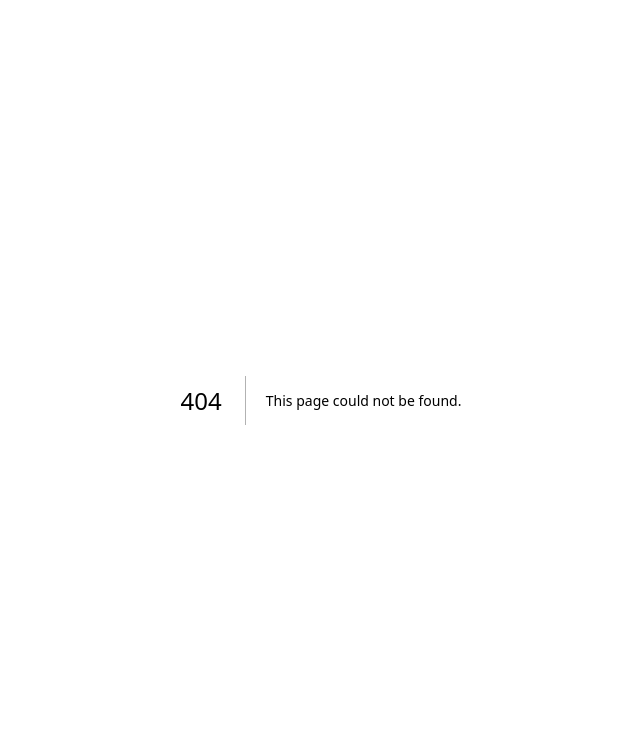
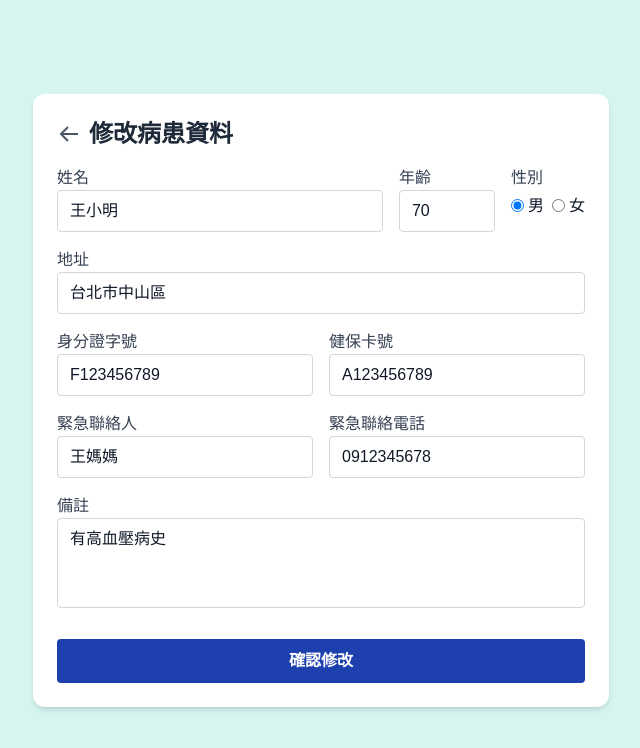
Before and after one commit to dbms-team18/eCare, a Next.js app in the folder frontend/: page /patient/modify in a window 1280 px wide. Before the commit this address had no page. Shown: the top 748 px of the page, without its empty margins (319-959 px from the left). Built offline with nearby package versions, Linux system fonts and the light colour scheme.

Commit message:
Merge frontend content from patientEdit

```diff
--- /dev/null
+++ b/frontend/app/patient/modify/page.tsx
@@ -0,0 +1,197 @@
+'use client'
+
+import { useState, useEffect } from 'react'
+import Button from '../../../components/Button'
+import { useRouter } from 'next/navigation'
+import { BiArrowBack } from 'react-icons/bi'
+import Link from 'next/link'
+
+export default function EditPatientPage() {
+  const router = useRouter()
+
+  //模擬資料（實際之後可以用 useEffect 去 fetch）
+  const mockData = {
+    name: '王小明',
+    age: '70',
+    gender: '男',
+    address: '台北市中山區',
+    idNumber: 'F123456789',
+    insuranceNumber: 'A123456789',
+    emergencyContact: '王媽媽',
+    emergencyPhone: '0912345678',
+    notes: '有高血壓病史'
+  }
+
+  const [name, setName] = useState('')
+  const [age, setAge] = useState('')
+  const [gender, setGender] = useState('')
+  const [address, setAddress] = useState('')
+  const [idNumber, setIdNumber] = useState('')
+  const [insuranceNumber, setInsuranceNumber] = useState('')
+  const [emergencyContact, setEmergencyContact] = useState('')
+  const [emergencyPhone, setEmergencyPhone] = useState('')
+  const [notes, setNotes] = useState('')
+
+
+  useEffect(() => {
+    setName(mockData.name)
+    setAge(mockData.age)
+    setGender(mockData.gender)
+    setAddress(mockData.address)
+    setIdNumber(mockData.idNumber)
+    setInsuranceNumber(mockData.insuranceNumber)
+    setEmergencyContact(mockData.emergencyContact)
+    setEmergencyPhone(mockData.emergencyPhone)
+    setNotes(mockData.notes)
+  }, [])
+
+  const handleSubmit = (e: React.FormEvent) => {
+    e.preventDefault()
+    console.log({
+      name, age, gender, address,
+      idNumber, insuranceNumber,
+      emergencyContact, emergencyPhone, notes
+    })
+    alert('資料已修改（模擬）')
+    setTimeout(() => {
+      router.push('/user/caregiver')
+    }, 500)
+  }
+
+  return (
+    <div className="min-h-screen flex items-center justify-center bg-[#d6f5f0] px-4">
+      <div className="bg-white p-6 rounded-xl shadow-md w-full max-w-xl">
+        <form onSubmit={handleSubmit} className="space-y-4">
+          {/* ←返回 + 標題 */}
+          <div className="flex items-center gap-2 mb-4 text-gray-800">
+            <Link href="/user/caregiver" className="text-gray-600 hover:text-black text-2xl">
+              <BiArrowBack />
+            </Link>
+            <h2 className="text-2xl font-bold">修改病患資料</h2>
+          </div>
+
+
+          {/* 姓名、年齡、性別 */}
+          <div className="flex flex-wrap gap-4">
+            <div className="flex-1">
+              <label className="block text-gray-700">姓名</label>
+              <input
+                type="text"
+                value={name}
+                onChange={(e) => setName(e.target.value)}
+                className="w-full border border-gray-300 px-3 py-2 rounded text-gray-900"
+                required
+              />
+            </div>
+            <div className="w-24">
+              <label className="block text-gray-700">年齡</label>
+              <input
+                type="number"
+                value={age}
+                onChange={(e) => setAge(e.target.value)}
+                className="w-full border border-gray-300 px-3 py-2 rounded text-gray-900"
+                required
+              />
+            </div>
+            <div>
+              <label className="block text-gray-700">性別</label>
+              <div className="flex gap-2 mt-1">
+                <label className="flex items-center gap-1 text-gray-900">
+                  <input
+                    type="radio"
+                    value="男"
+                    checked={gender === '男'}
+                    onChange={() => setGender('男')}
+                  />
+                  男
+                </label>
+                <label className="flex items-center gap-1 text-gray-900">
+                  <input
+                    type="radio"
+                    value="女"
+                    checked={gender === '女'}
+                    onChange={() => setGender('女')}
+                  />
+                  女
+                </label>
+              </div>
+            </div>
+          </div>
+
+
+          {/* 地址 */}
+          <div>
+            <label className="block text-gray-700">地址</label>
+            <input
+              type="text"
+              value={address}
+              onChange={(e) => setAddress(e.target.value)}
+              className="w-full border border-gray-300 px-3 py-2 rounded text-gray-900"
+            />
+          </div>
+
+          {/* 身分證 & 健保卡 */}
+          <div className="flex gap-4">
+            <div className="flex-1">
+              <label className="block text-gray-700">身分證字號</label>
+              <input
+                type="text"
+                value={idNumber}
+                onChange={(e) => setIdNumber(e.target.value)}
+                className="w-full border border-gray-300 px-3 py-2 rounded text-gray-900"
+              />
+            </div>
+            <div className="flex-1">
+              <label className="block text-gray-700">健保卡號</label>
+              <input
+                type="text"
+                value={insuranceNumber}
+                onChange={(e) => setInsuranceNumber(e.target.value)}
+                className="w-full border border-gray-300 px-3 py-2 rounded text-gray-900"
+              />
+            </div>
+          </div>
+
+          {/* 緊急聯絡 */}
+          <div className="flex gap-4">
+            <div className="flex-1">
+              <label className="block text-gray-700">緊急聯絡人</label>
+              <input
+                type="text"
+                value={emergencyContact}
+                onChange={(e) => setEmergencyContact(e.target.value)}
+                className="w-full border border-gray-300 px-3 py-2 rounded text-gray-900"
+              />
+            </div>
+            <div className="flex-1">
+              <label className="block text-gray-700">緊急聯絡電話</label>
+              <input
+                type="text"
+                value={emergencyPhone}
+                onChange={(e) => setEmergencyPhone(e.target.value)}
+                className="w-full border border-gray-300 px-3 py-2 rounded text-gray-900"
+              />
+            </div>
+          </div>
+
+          {/* 備註 */}
+          <div>
+            <label className="block text-gray-700">備註</label>
+            <textarea
+              value={notes}
+              onChange={(e) => setNotes(e.target.value)}
+              className="w-full border border-gray-300 px-3 py-2 rounded  text-gray-900 resize-none"
+              rows={3}
+            />
+          </div>
+
+          {/* 送出按鈕 */}
+          <div className="pt-2">
+            <Button label="確認修改" className="w-full" onClick={() => {}}/>
+          </div>
+
+        </form>
+      </div>
+    </div>
+  )
+}
```
